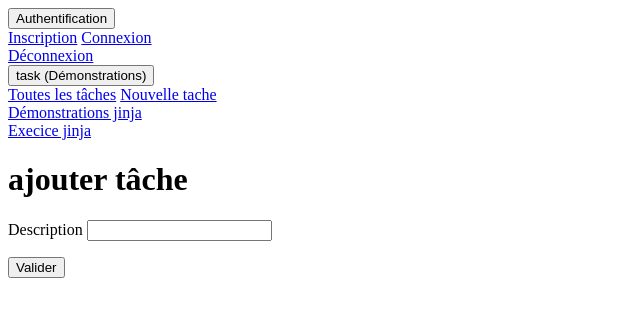
After one commit to Caven15/demo_flask_mvt, a Flask app: page /task/create in a window 1280 px wide. The commit adds this page. Shown: the top 317 px of the page, without its empty margins (0-640 px from the left). Run offline with Flask 3, Linux system fonts and the light colour scheme.

Commit message:
formulaire

```diff
--- a/app/__init__.py
+++ b/app/__init__.py
@@ -1,6 +1,6 @@
 from flask import Flask
 from flask_sqlalchemy import SQLAlchemy
-from flask_wtf import CSRFProtect
+from flask_wtf.csrf import CSRFProtect
 from sqlalchemy import create_engine
 from app.config import SECRET_KEY, URL_DB
 from sqlalchemy.exc import SQLAlchemyError
@@ -42,7 +42,7 @@ except SQLAlchemyError as e :
 
 if db_connected:
     # Permet de supprimer / recréer la base de donnée
-    metadata.drop_all(bind=engine)
+    # metadata.drop_all(bind=engine)
     metadata.create_all(bind=engine)
 
     from app.routes import other, task
--- a/app/config.py
+++ b/app/config.py
@@ -7,7 +7,6 @@ host_name = 'localhost'
 port = '5432'
 database_name = 'db_flask_demo'
 
-
 URL_DB = f"{scheme}://{username}:{password}@{host_name}:{port}/{database_name}"
 
 SQLALCHEMY_DATABASE_URI = URL_DB
--- /dev/null
+++ b/app/models/forms/task_form.py
@@ -0,0 +1,7 @@
+
+from flask_wtf import FlaskForm
+from wtforms import StringField
+from wtforms.validators import DataRequired, Length
+
+class Task_form(FlaskForm):
+    description = StringField('Description', validators=[DataRequired(), Length(max=200)])
--- a/app/routes/task.py
+++ b/app/routes/task.py
@@ -1,2 +1,28 @@
+from flask import redirect, render_template, url_for
+from app import app
+from app.models.db.db_model import Task
+from app.models.forms.task_form import Task_form
+from app.tools.session_scope import session_scope
 
-task = []
+
+@app.route('/tasks', methods=['GET'])
+def get_tasks():
+    with session_scope() as session:
+        tasks = session.query(Task).all()
+    return render_template('task/tasks.html', tasks=tasks)
+
+# Create
+@app.route('/task/create', methods=['GET', 'POST'])
+def create_Task():
+    form = Task_form()
+    print("test")
+    if form.validate_on_submit():
+        print(form.description.data)
+        # return redirect(url_for('get_tasks'))
+    return render_template('task/create_task.html', form=form)
+
+
+# update
+
+
+# delete
--- a/app/templates/index.html
+++ b/app/templates/index.html
@@ -21,7 +21,8 @@
 		<div>
 			<button>task (Démonstrations)</button>
 			<div>
-				<a href="/task/new">Nouvelle tache</a>
+				<a href="/tasks">Toutes les tâches</a>
+				<a href="/task/create">Nouvelle tache</a>
 			</div>
 		</div>
 
--- /dev/null
+++ b/app/templates/task/create_task.html
@@ -0,0 +1,15 @@
+{% extends "index.html" %}
+
+{% block title %} Création d'une tâche {% endblock %}
+
+
+{% block content %}
+
+<h1>ajouter tâche</h1>
+<form action="POST">
+	{{form.hidden_tag()}}
+	<p>{{form.description.label}} {{form.description()}}</p>
+	<button type="submit">Valider</button>
+</form>
+
+{% endblock %}
```
Also changed, not shown: app/templates/task/tasks.html (added, +24 -0 lines), app/tools/session_scope.py (added, +15 -0 lines), app/models/db/db_model.py (line endings or trailing spaces).
